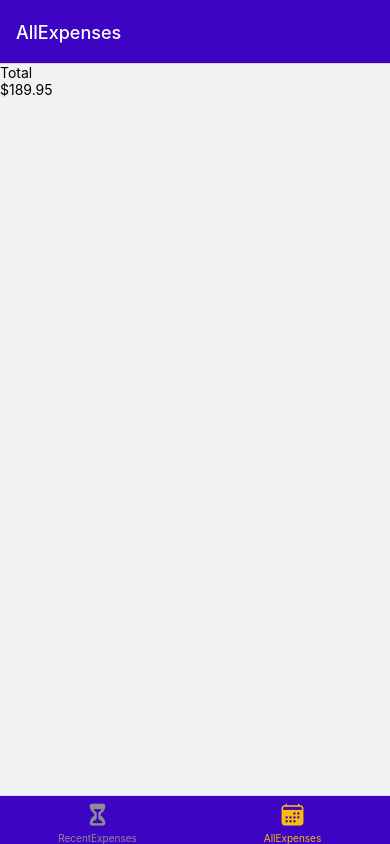
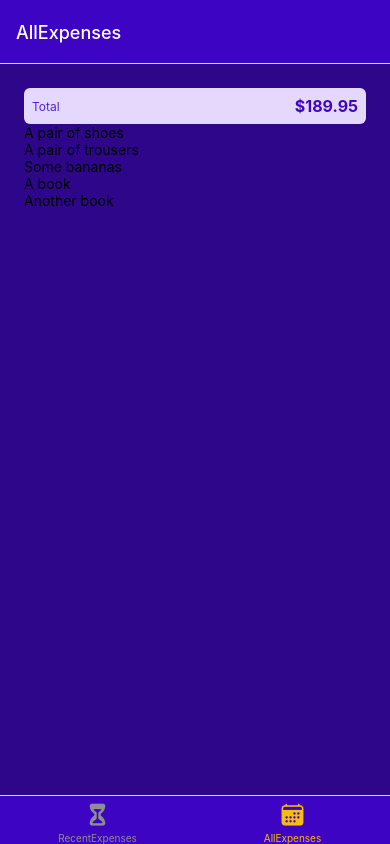
Before and after one commit to Ramses2/expense, a React Native app: screen /AllExpenses in a window 390 px wide. Built offline with nearby package versions, Linux system fonts and the light colour scheme.

Commit message:
Styiling

```diff
--- a/components/ExpensesOutput/ExpensesList.js
+++ b/components/ExpensesOutput/ExpensesList.js
@@ -1,12 +1,12 @@
-import { FlatList } from "react-native";
+import { Text,FlatList } from "react-native";
 
 
 function renderExpenseItem(itemData) {
-    return
+    return <Text>{itemData.item.description}</Text>
 }
 
 function ExpensesList({expenses}) {
-    return <FlatList data={expenses} renderItem={renderExpenseItem}/>
+    return <FlatList data={expenses} renderItem={renderExpenseItem} keyExtractor={(item)=>item.id}/>
 }
 
 
--- a/components/ExpensesOutput/ExpensesOutput.js
+++ b/components/ExpensesOutput/ExpensesOutput.js
@@ -1,6 +1,8 @@
-import {View} from 'react-native';
+import {View,StyleSheet} from 'react-native';
 import ExpensesList from './ExpensesList';
 import ExpensesSummary from './ExpensesSummary';
+import {GlobalStyles} from '../../constants/style';
+
 
 const DUMMY_EXPENSES=[
     {
@@ -37,10 +39,18 @@
 
 
 function ExpensesOutput({expenses,expensesPeriod}) {
-    return <View>
+    return <View style={styles.container}>
         <ExpensesSummary expenses={DUMMY_EXPENSES} periodName={expensesPeriod}/>
         <ExpensesList expenses={DUMMY_EXPENSES} />
     </View>
 }
 
 export default ExpensesOutput;
+
+const styles=StyleSheet.create({
+    container:{
+        flex:1,
+        padding:24,
+        backgroundColor: GlobalStyles.colors.primary700
+    }
+})
--- a/components/ExpensesOutput/ExpensesSummary.js
+++ b/components/ExpensesOutput/ExpensesSummary.js
@@ -1,15 +1,38 @@
-import {View, Text} from 'react-native';
+import {View, Text, StyleSheet} from 'react-native';
+import {GlobalStyles} from '../../constants/style';
 
 function ExpensesSummary({expenses,periodName}) {
     const expensesSum = expenses.reduce((sum,expense)=> {
         return sum+expense.amount
     },0);
 
-    return <View>
-    <Text>{periodName}</Text>
-    <Text>${expensesSum.toFixed(2)}</Text>
+    return <View style={styles.container}>
+    <Text style={styles.period}>{periodName}</Text>
+    <Text style={styles.sum}>${expensesSum.toFixed(2)}</Text>
 </View>
 }
 
 
 export default ExpensesSummary;
+
+const styles=StyleSheet.create({
+    container: {
+        padding:8,
+        backgroundColor:GlobalStyles.colors.primary50,
+        borderRadius:6,
+        flexDirection:'row',
+        justifyContent:'space-between',
+        alignItems:'center'
+    },
+
+    period: {
+        fontSize:12,
+        color: GlobalStyles.colors.primary400
+    },
+
+    sum:{
+        fontSize:16,
+        fontWeight:'bold',
+        color:GlobalStyles.colors.primary500
+    }
+})
```
